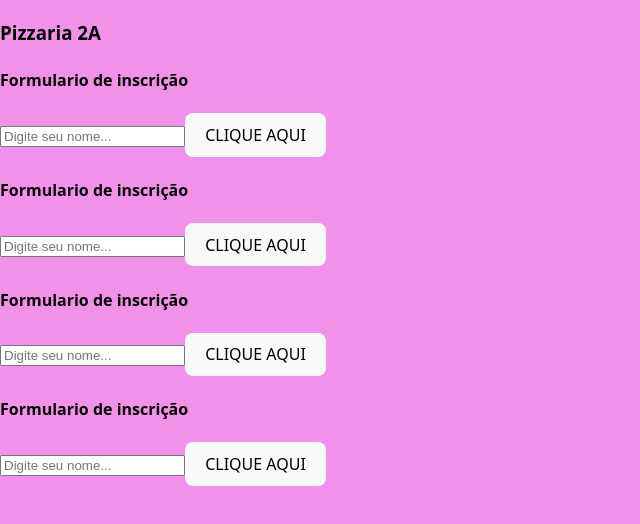
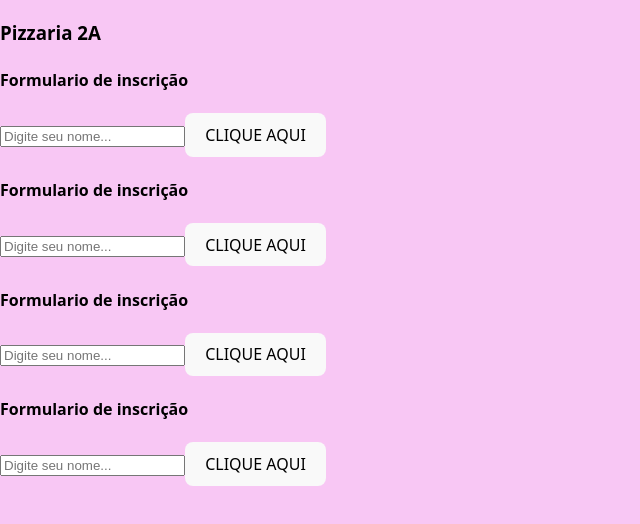
Before and after one commit to Giulia1211/pizzaria2a2025, a React (Vite) app: page / in a window 1280 px wide. Shown: the top 524 px of the page, without its empty margins (0-640 px from the left). Built offline with nearby package versions, Linux system fonts and the light colour scheme.

Commit message:
vercel alterações

```diff
--- a/src/index.css
+++ b/src/index.css
@@ -28,7 +28,7 @@ body {
   place-items: start;
   min-width: 320px;
   min-height: 100vh;
-  background-color: rgb(241, 145, 233);
+  background-color: rgba(241, 145, 233, 0.507);
   color:rgb(0, 0, 0)
 }
 
```
